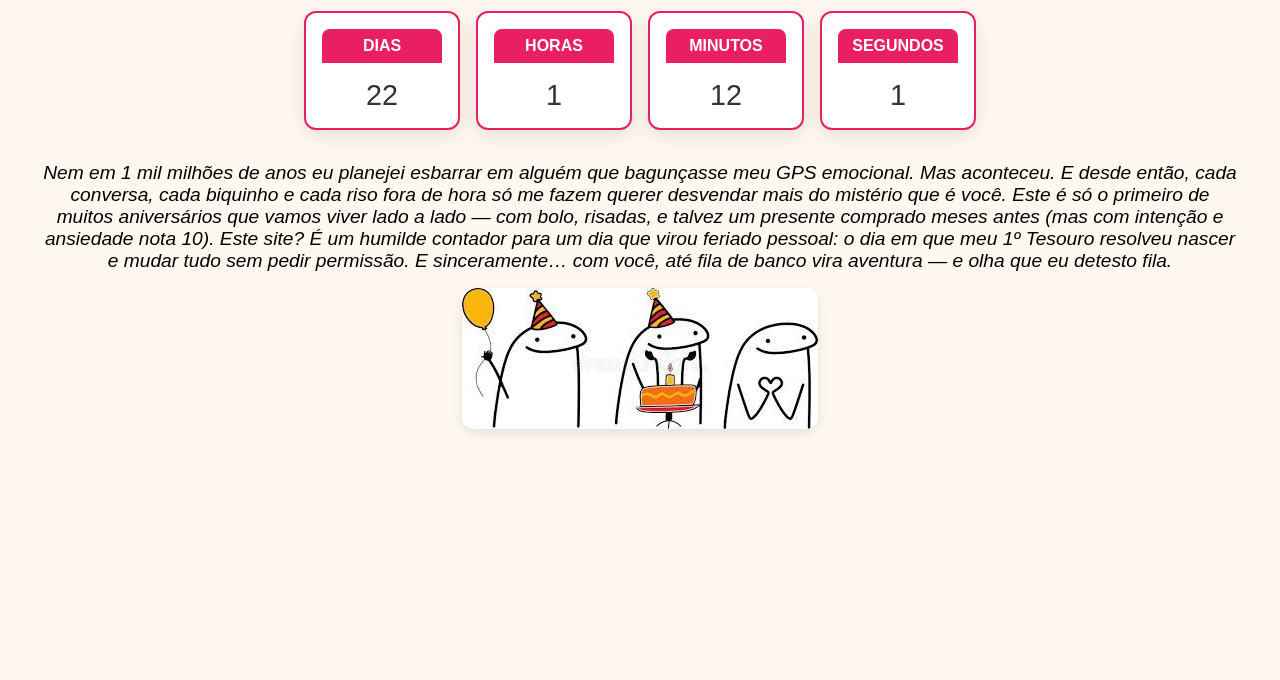
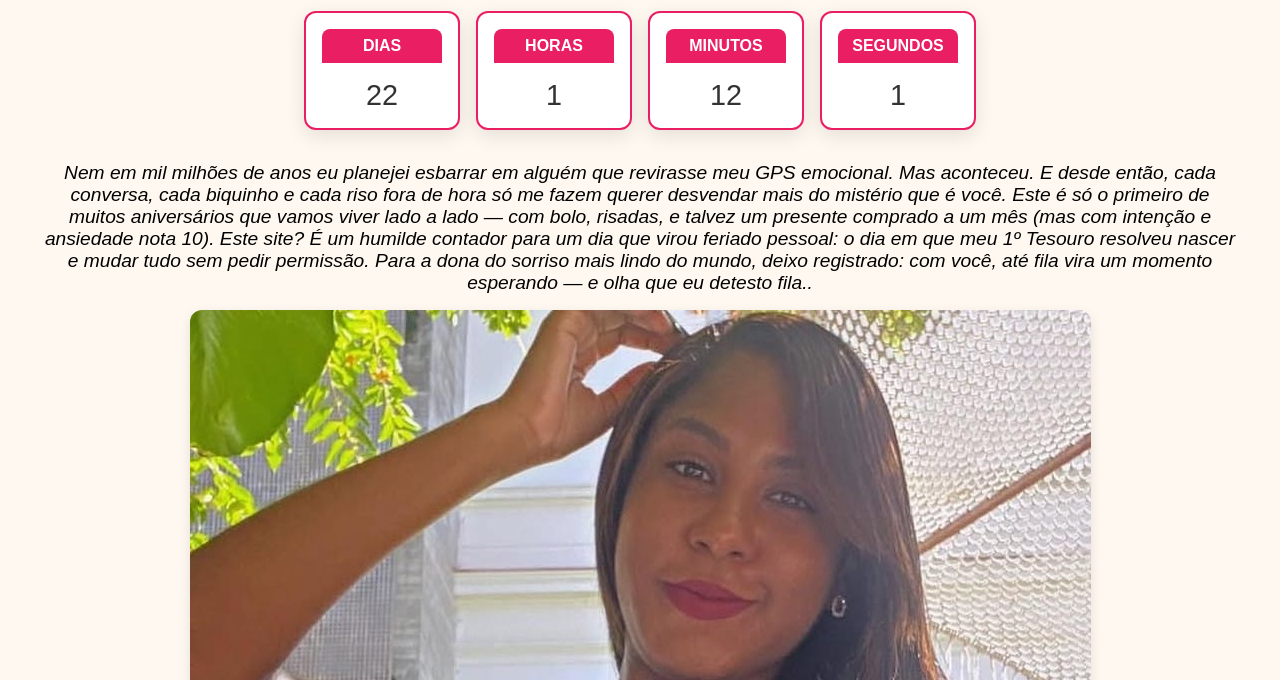
Before and after one commit to Devsqn20/ConviteAniversario, a plain HTML site: page index.html in a window 1280 px wide. Shown: the part 120-800 px from the top of the page. Drawn offline with Linux system fonts and the light colour scheme.

Commit message:
Update index.html

```diff
--- a/index.html
+++ b/index.html
@@ -78,15 +78,15 @@
     </div>
   </div>
 
-  <p class="frase-dia" id="frase-dia">Nem em 1 mil milhões de anos eu planejei esbarrar em alguém que bagunçasse meu GPS emocional. Mas aconteceu. E desde então, cada conversa, cada biquinho e cada riso fora de hora só me fazem querer desvendar mais do mistério que é você.
+  <p class="frase-dia" id="frase-dia">Nem em mil milhões de anos eu planejei esbarrar em alguém que revirasse meu GPS emocional. Mas aconteceu. E desde então, cada conversa, cada biquinho e cada riso fora de hora só me fazem querer desvendar mais do mistério que é você.
 
-Este é só o primeiro de muitos aniversários que vamos viver lado a lado — com bolo, risadas, e talvez um presente comprado meses antes  (mas com intenção e ansiedade nota 10).
+Este é só o primeiro de muitos aniversários que vamos viver lado a lado — com bolo, risadas, e talvez um presente comprado a um mês (mas com intenção e ansiedade nota 10).
 
 Este site? É um humilde contador para um dia que virou feriado pessoal: o dia em que meu 1º Tesouro resolveu nascer e mudar tudo sem pedir permissão.
 
-E sinceramente… com você, até fila de banco vira aventura — e olha que eu detesto fila.</p>
+Para a dona do sorriso mais lindo do mundo, deixo registrado: com você, até fila vira um momento esperando  — e olha que eu detesto fila..</p>
 
-  <img id="imagem-dia" class="imagem-dia" src="images.jpg" alt="Foto do dia">
+  <img id="imagem-dia" class="imagem-dia" src="ft.jpeg" alt="Foto do dia">
 
   <script>
     function atualizarContador() {
```
